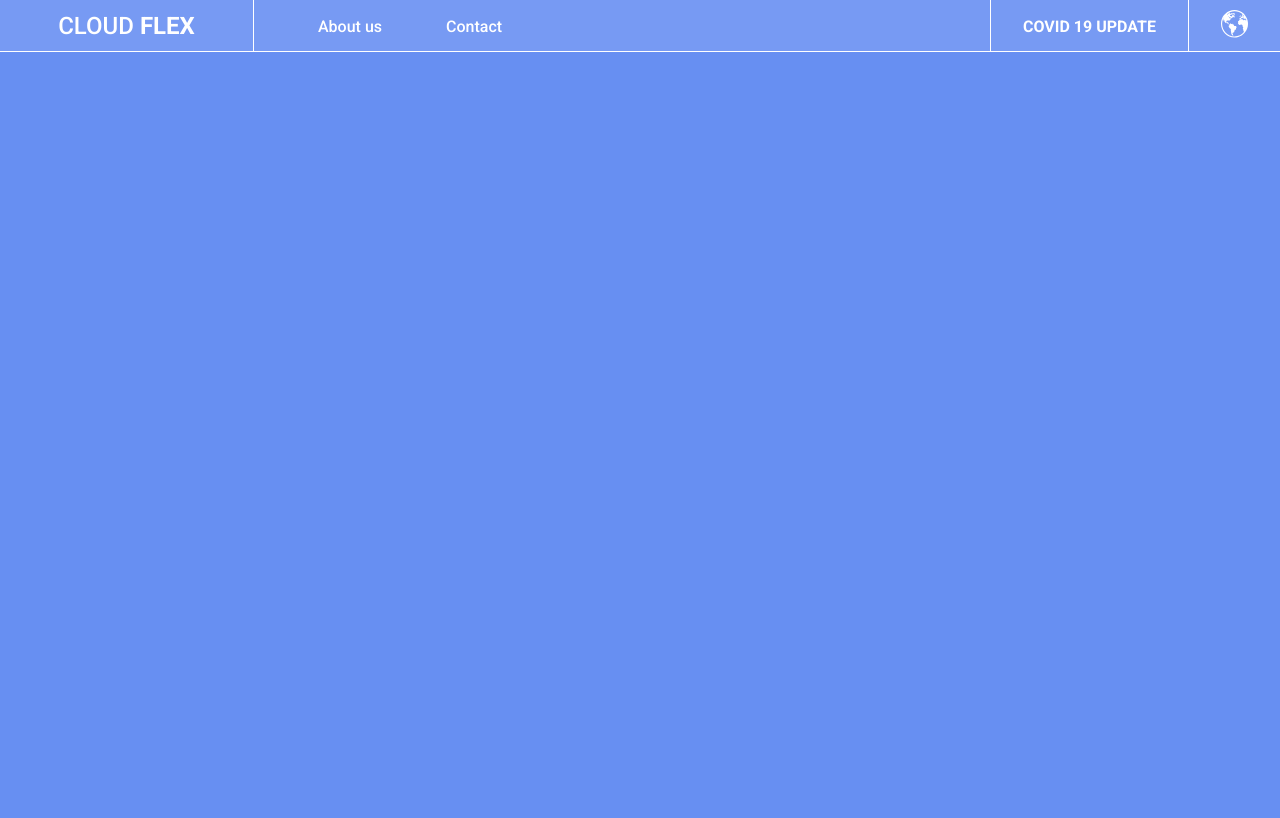
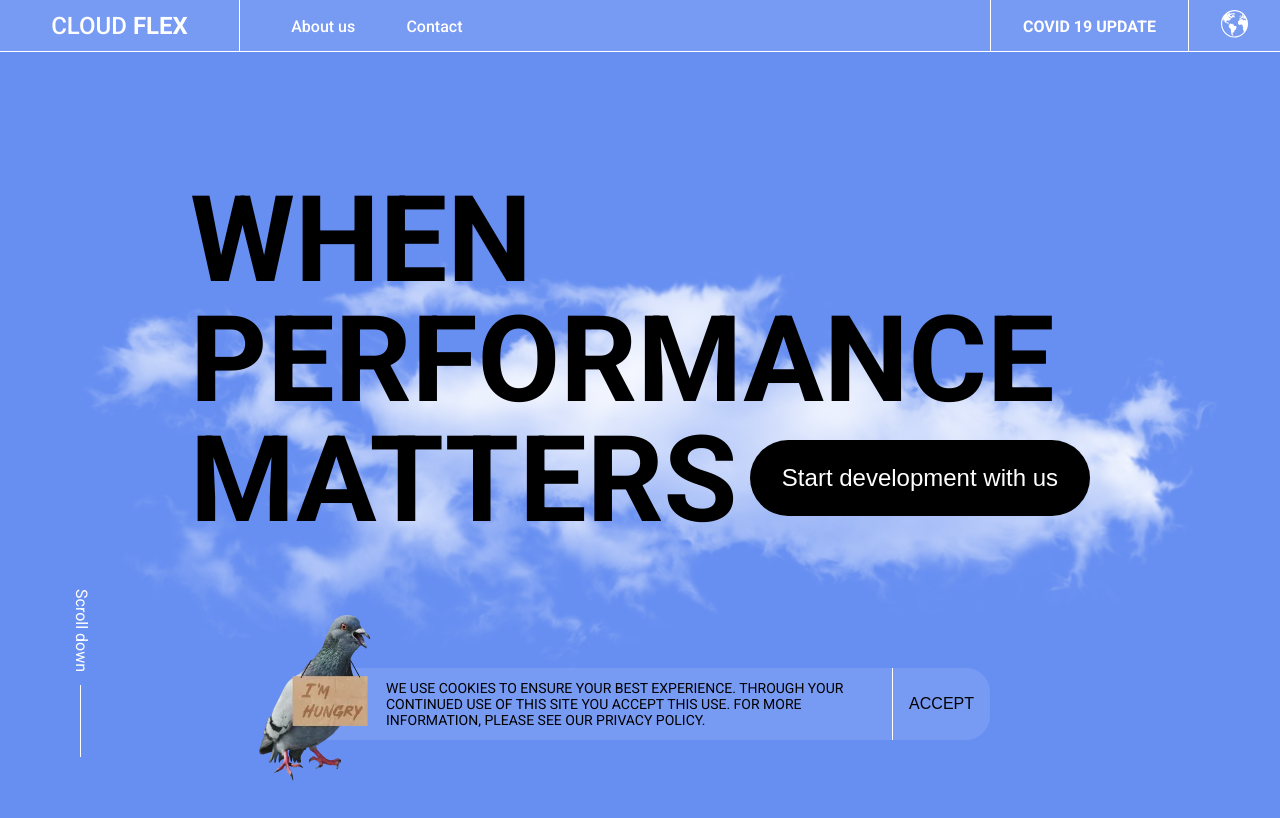
Before and after one commit to Djamelea/cloud_flex, a website: page index.html in a window 1280 px wide. Drawn offline with nearby package versions, Linux system fonts and the light colour scheme; files that its build step writes are made by us from their sources.

Commit message:
hero section implementation

```diff
--- a/index.html
+++ b/index.html
@@ -40,5 +40,27 @@
             </nav>
         </div>
     </header>
+    <main aria-label="main content">
+        <section class="hero__section" aria-label="hero section">
+            <div class="container">
+                <div class="hero">
+                    <div class="hero__content">
+                        <h1 class="hero__title">WHEN PERFORMANCE MATTERS</h1>
+                        <button class="hero__action-btn">Start development with us</button>
+                    </div>
+                    <div class="hero__notify">
+                        <img src="assets/images/pigeon_alpha.webp" alt="pigeon img" class="hero__notify-img">
+                        <p class="hero__notify-content">WE USE COOKIES TO ENSURE YOUR BEST EXPERIENCE. THROUGH YOUR CONTINUED USE OF THIS SITE YOU ACCEPT THIS USE. FOR MORE INFORMATION, PLEASE SEE OUR PRIVACY POLICY.</p>
+                        <button class="hero__notify-btn">ACCEPT</button>
+                    </div>
+                    <div class="hero__scroll">
+                        <span class="hero__scroll-content">
+                            Scroll down
+                        </span>
+                    </div>
+                </div>
+            </div>
+        </section>
+    </main>
 </body>
 </html>
--- a/styles/_header.scss
+++ b/styles/_header.scss
@@ -21,7 +21,7 @@
 
         &__title {
             height: 100%;
-            width: 254px;
+            padding: 0 min(96px, 4vw);
             border: {
                 right: {
                     width: 1px;
@@ -48,8 +48,8 @@
             flex-grow: 1;
 
             .list {
-                @include m.d-flex(start, center, nowrap, row, min(96px, 5vw), 0);
-                padding: 0 0 0 min(96px, 5vw);
+                @include m.d-flex(start, center, nowrap, row, min(96px, 4vw), 0);
+                padding: 0 0 0 min(96px, 4vw);
 
                 &__item {
                     &-link {
--- /dev/null
+++ b/styles/_hero.scss
@@ -0,0 +1,182 @@
+@use 'variables' as v;
+@use 'mixins' as m;
+@use 'placeholders';
+@use 'sass:color';
+
+.hero {
+    position: relative;
+    max-width: 1200px;
+    margin: 0 auto;
+    padding: 128px 0;
+    background: url('../assets/images/cloud_alpha.webp') center/contain no-repeat;
+
+    &__content {
+        position: relative;
+        width: 900px;
+        margin: 0 auto;
+
+        .hero__title {
+            @include m.font(120px, 700, v.$color_black);
+            line-height: 1;
+        }
+
+        .hero__action-btn {
+            padding: 24px 32px;
+            background-color: v.$color_black;
+            border-radius: 99px;
+            border: none;
+            @include m.font(24px, 500, v.$color_white);
+            @include m.position(absolute, 1, -1, bottom, right, 24px, 0px);
+
+            &:hover {
+                cursor: pointer;
+                background-color: color.adjust(v.$color_black, $alpha: -0.16);
+            }
+
+            &:focus {
+                outline: none;
+            }
+
+            &:focus-visible {
+                outline: 2px solid v.$color_white;
+            }
+        }
+
+        @media (max-width: v.$media_lg) {
+            width: 100%;
+            max-width: 700px;
+
+            .hero__title {
+                @include m.font(96px, 700, v.$color_black);
+            }
+
+            .hero__action-btn {
+                @include m.position(relative);
+                margin: 32px 0 0 0;
+            }
+        }
+
+        @media (max-width: v.$media_md) {
+            max-width: 560px;
+
+            .hero__title {
+                @include m.font(72px, 700, v.$color_black);
+            }
+
+            .hero__action-btn {
+                @include m.font(20px, 500, v.$color_white);
+            }
+        }
+
+        @media (max-width: v.$media_sm) {
+            max-width: 344px;
+
+            .hero__title {
+                @include m.font(40px, 700, v.$color_black);
+            }
+
+            .hero__action-btn {
+                padding: 16px 24px;
+                @include m.font(16px, 500, v.$color_white);
+            }
+        }
+    }
+
+    &__notify {
+        position: relative;
+        margin: 128px auto 0;
+        width: 700px;
+        height: 72px;
+        background-color: color.adjust(v.$color_white, $alpha: -0.90);
+        border-radius: 24px;
+        @include m.d-flex(end, center, nowrap, row, 0);
+
+        &-img {
+            @include m.position(absolute, 1, -1, top, left, -72px, -32px);
+        }
+
+        &-content {
+            padding: 0 16px 0 96px;
+            height: 100%;
+            border: {
+                right: {
+                    width: 1px;
+                    style: solid;
+                    color: v.$color_white;
+                }
+            }
+            @include m.d-flex(start, center, nowrap,);
+            @include m.font(14px, 400, v.$color_black);
+        }
+
+        &-btn {
+            padding: 16px;
+            background: none;
+            border: none;
+            @include m.font(16px, 400, v.$color_black);
+            @extend %hover-white;
+
+            &:focus {
+                outline: none;
+            }
+
+            &:focus-visible {
+                outline: 2px solid v.$color_white;
+                border-radius: 99px;
+            }
+        }
+
+        @media (max-width: v.$media_lg) {
+            width: 100%;
+            max-width: 660px;
+        }
+
+        @media (max-width:v.$media_md) {
+            margin: 96px auto 0;
+            max-width: 480px;
+            height: fit-content;
+            @include m.d-flex(start, center, nowrap, column, 0, 0);
+
+            &-img {
+                @include m.position(absolute, 1, -1, top, left, -32px, -32px);
+            }
+
+            &-content {
+                width: 100%;
+                padding: 16px 16px 16px 96px;
+                border-right: none;
+                border: {
+                    bottom: {
+                        width: 1px;
+                        style: solid;
+                        color: v.$color_white;
+                    }
+                }
+            }
+        }
+    }
+
+    &__scroll {
+        @include m.position(absolute, 1, -1, bottom, left, 192px, 32px);
+
+        &-content {
+            position: relative;
+            writing-mode: vertical-rl;
+            @include m.font(16px, 400, v.$color_white);
+
+            &::after {
+                content: "";
+                display: block;
+                @include m.position(absolute, 1, -1, top, left, 96px, 8px);
+                width: 1px;
+                height: 72px;
+                background-color: v.$color_white;
+            }
+        }
+    }
+
+    @media (max-width: v.$media_md) {
+        padding: 96px 16px;
+        background: url('../assets/images/cloud_alpha.webp') 0 40%/contain no-repeat;
+    }
+}
--- a/styles/_importer.scss
+++ b/styles/_importer.scss
@@ -1,2 +1,3 @@
 @forward 'basic';
 @forward 'header';
+@forward 'hero'
--- a/styles/_mixins.scss
+++ b/styles/_mixins.scss
@@ -7,3 +7,25 @@
     column-gap: $column-gap;
     row-gap: $row-gap;
 }
+
+@mixin position($type:relative, $zIndex: 1, $inset: -1, $top-or-bottom:top, $left-or-right: right, $value1: 0, $value2: 0) {
+    position: $type;
+    z-index: $zIndex;
+
+    @if $inset > -1 {
+        inset: $inset;
+    }
+    @else {
+        #{$top-or-bottom}: $value1;
+        #{$left-or-right}: $value2;
+    }
+}
+
+@mixin font($size: 16px, $weight: 400, $color: #fff, $style: normal) {
+    font: {
+        size: $size;
+        weight: $weight;
+        style: $style;
+    }
+    color: $color;
+}
--- a/styles/_placeholders.scss
+++ b/styles/_placeholders.scss
@@ -7,6 +7,13 @@
     }
 }
 
+%hover-white {
+    &:hover {
+        cursor: pointer;
+        color: v.$color_white;
+    }
+}
+
 %hover-black-icon {
     &:hover {
         cursor: pointer;
```
